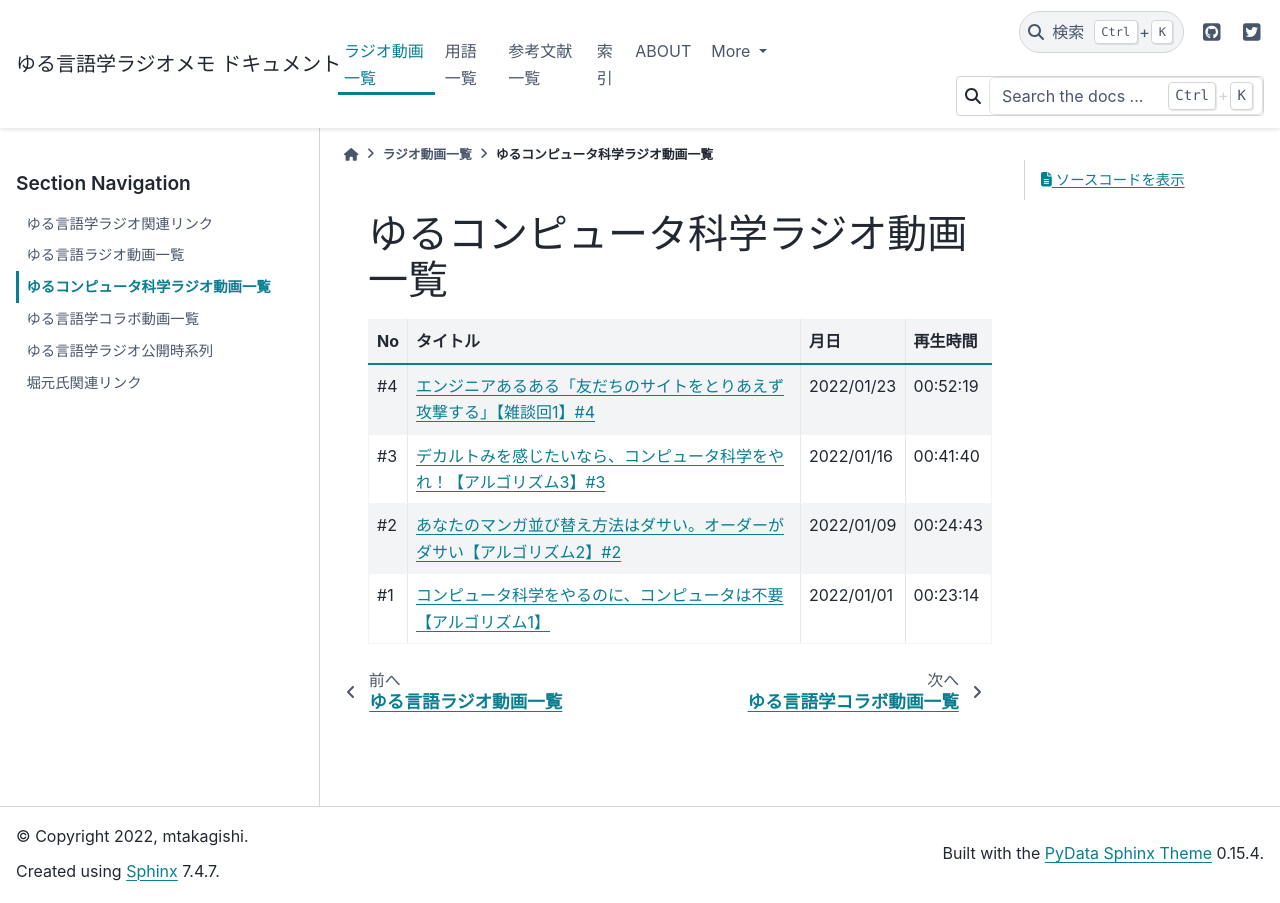
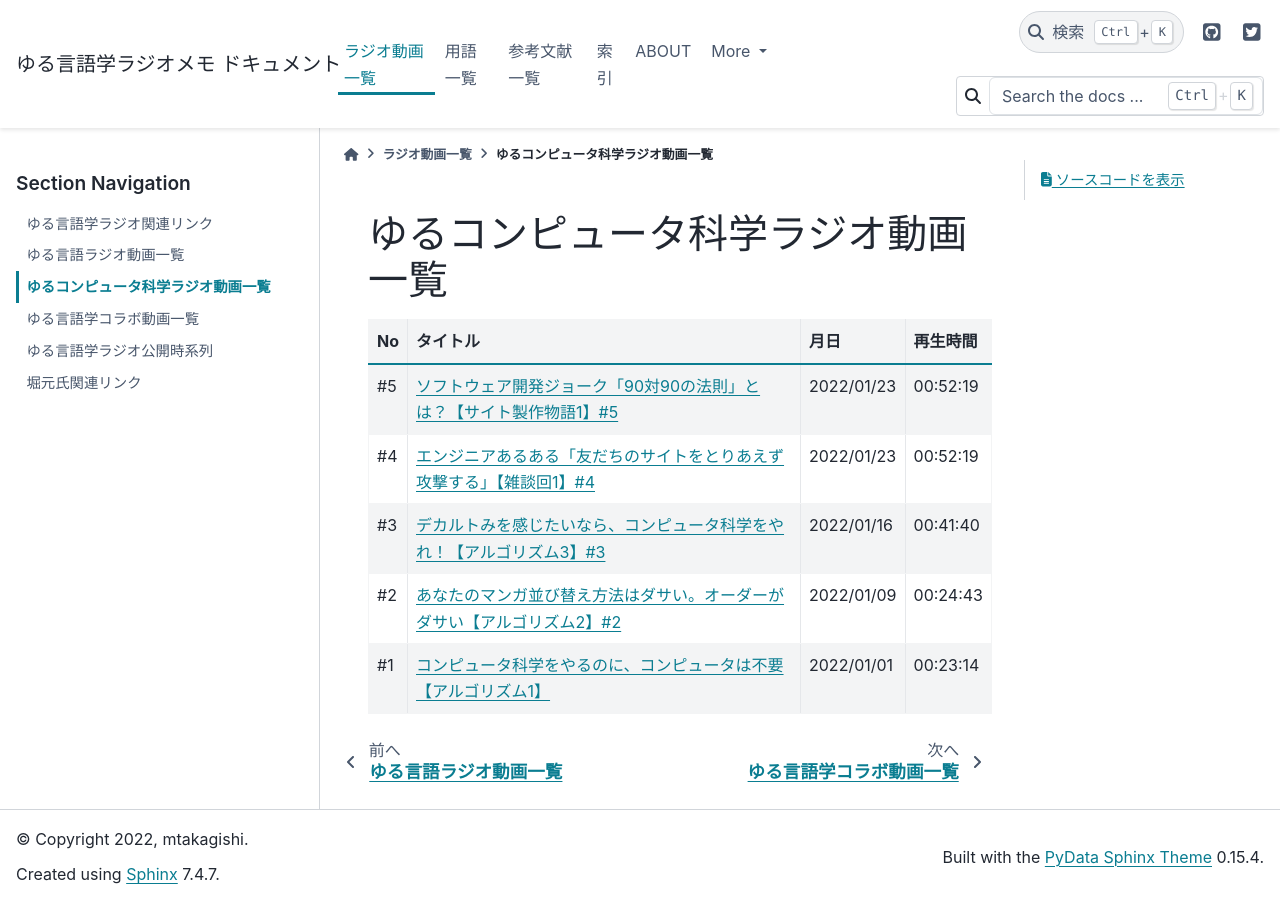
Before and after one commit to mtakagishi/yurugengo, a Sphinx documentation site: the page built from docs/videos/yurucomputer_radio_list.rst, in a window 1280 px wide. Built offline with Sphinx 7.4.7 and the PyData theme 0.15.4, drawn with Linux system fonts in a browser that asks for light colours.

Commit message:
タイムライン微修正

```diff
--- a/docs/videos/yurucomputer_radio_list.rst
+++ b/docs/videos/yurucomputer_radio_list.rst
@@ -4,6 +4,8 @@
 +-----+----------------------------------------------------------------------------+------------+----------+
 | No  |                                  タイトル                                  |    月日    | 再生時間 |
 +=====+============================================================================+============+==========+
+| #5  | `ソフトウェア開発ジョーク「90対90の法則」とは？【サイト製作物語1】#5`_     | 2022/01/23 | 00:52:19 |
++-----+----------------------------------------------------------------------------+------------+----------+
 | #4  | `エンジニアあるある「友だちのサイトをとりあえず攻撃する」【雑談回1】#4`_   | 2022/01/23 | 00:52:19 |
 +-----+----------------------------------------------------------------------------+------------+----------+
 | #3  | `デカルトみを感じたいなら、コンピュータ科学をやれ！【アルゴリズム3】#3`_   | 2022/01/16 | 00:41:40 |
@@ -17,3 +19,4 @@
 .. _あなたのマンガ並び替え方法はダサい。オーダーがダサい【アルゴリズム2】#2: https://www.youtube.com/watch?v=Bd6stNhWfdg
 .. _デカルトみを感じたいなら、コンピュータ科学をやれ！【アルゴリズム3】#3: https://www.youtube.com/watch?v=5RZK9D_EU4U
 .. _エンジニアあるある「友だちのサイトをとりあえず攻撃する」【雑談回1】#4: https://www.youtube.com/watch?v=0ykzv_rKHiA
+.. _ソフトウェア開発ジョーク「90対90の法則」とは？【サイト製作物語1】#5: https://www.youtube.com/watch?v=AxoXLspmqi8
```
Also changed, not shown: docs/videos/timeline.rst (+6 -5 lines).
